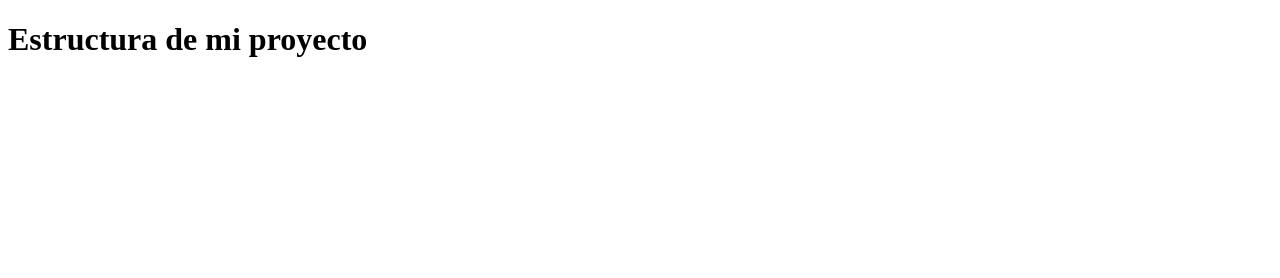
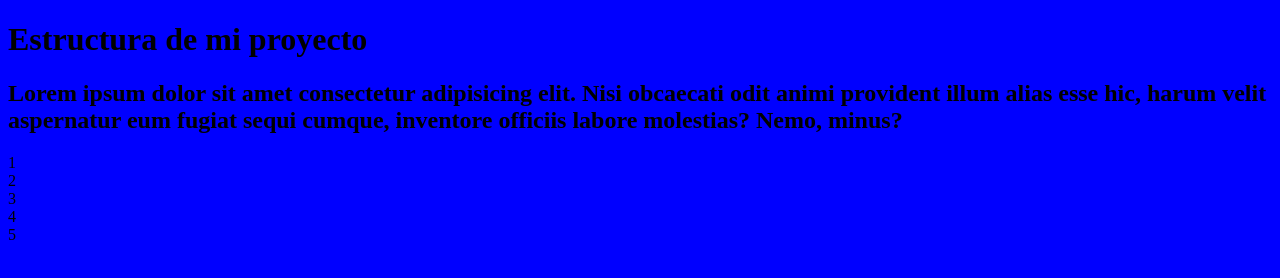
Before and after one commit to valeria-pareja/modulo2_ChicasTec, a plain HTML site: page index.html in a window 1280 px wide. Drawn offline with Linux system fonts and the light colour scheme.

Commit message:
avance en html, css y js

```diff
--- a/css/styles.css
+++ b/css/styles.css
@@ -0,0 +1,3 @@
+body{
+    background-color: blue;
+}
--- a/index.html
+++ b/index.html
@@ -4,8 +4,14 @@
     <meta charset="UTF-8">
     <meta name="viewport" content="width=device-width, initial-scale=1.0">
     <title>Document</title>
+    <link rel="stylesheet" href="css/styles.css">
 </head>
 <body>
     <h1>Estructura de mi proyecto</h1>
+    <h2>Lorem ipsum dolor sit amet consectetur adipisicing elit. Nisi obcaecati odit animi provident illum alias esse hic, harum velit aspernatur eum fugiat sequi cumque, inventore officiis labore molestias? Nemo, minus?
+
+    </h2>
+    <p id="demo"></p>
+    <script src="js/script.js"></script>
 </body>
 </html>
--- a/js/script.js
+++ b/js/script.js
@@ -0,0 +1,6 @@
+let text=""
+for(let i=1; i<=5; i++){
+    text += i + "<br>"
+}
+
+document.getElementById("demo").innerHTML = text;
```
